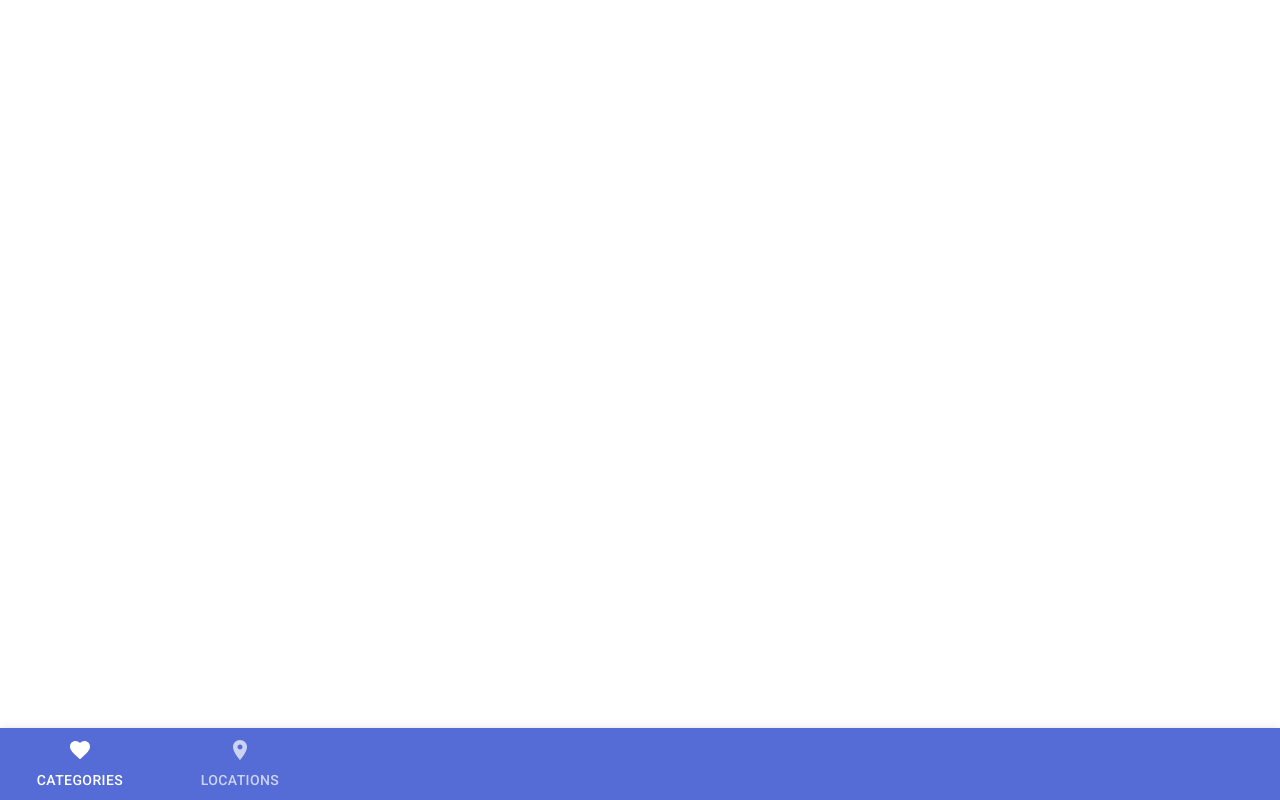
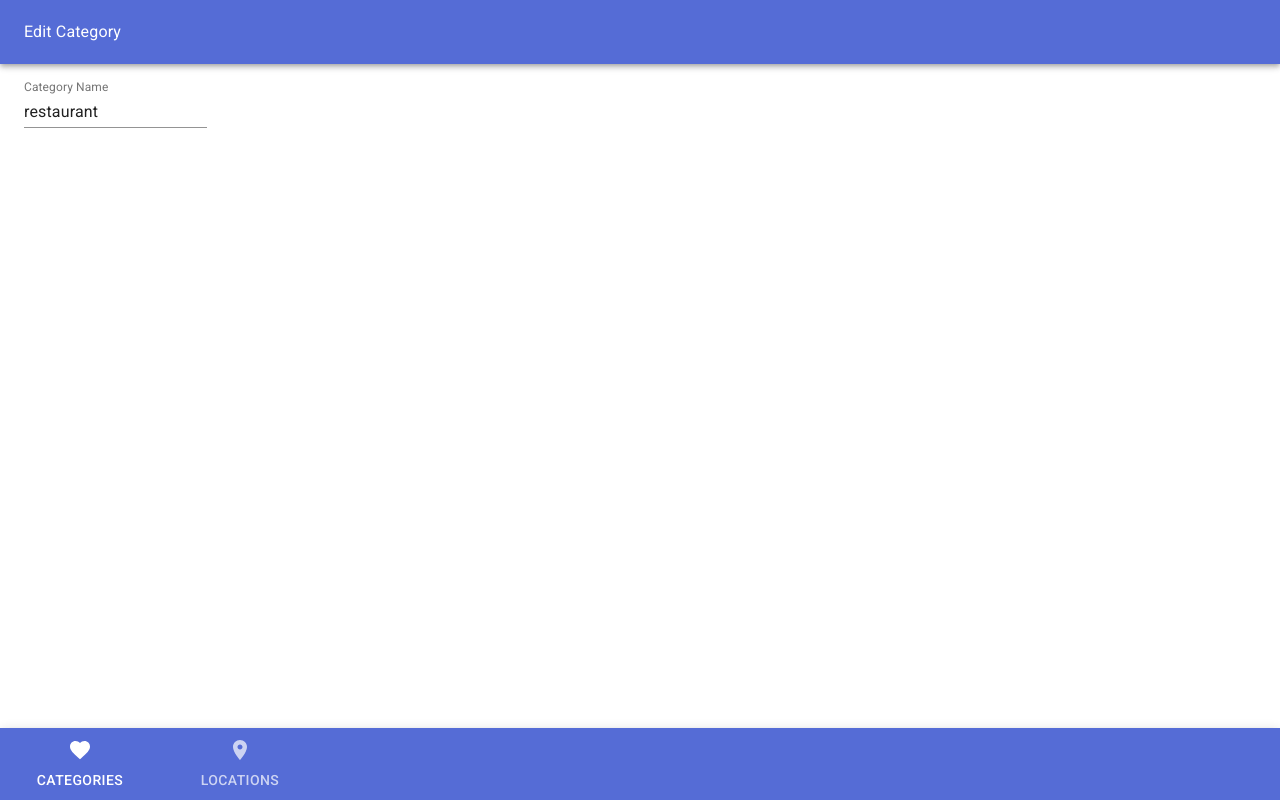
Before and after one commit to shootermv/welldone-software-exam, a React (Create React App) app: page /categories/1 in a window 1280 px wide. Built offline with nearby package versions, Linux system fonts and the light colour scheme.

Commit message:
added edit category component

```diff
--- a/src/App.js
+++ b/src/App.js
@@ -3,7 +3,9 @@ import Container from '@material-ui/core/Container';
 
 
 import Categories from './components/Categories';
+import EditCategory from './components/EditCategory';
 import Locations from './components/Locations';
+
 
 import { BrowserRouter as Router, Route, Switch, Redirect } from "react-router-dom";
 import BottomAppBar from './components/BottomAppBar';
@@ -15,6 +17,7 @@ export default function App() {
         <Router>
           <Switch>
             <Route path="/categories" exact component={Categories} />
+            <Route path="/categories/:id" exact component={EditCategory} />
             <Route path="/locations" component={Locations}/>
             <Route exact path="/" render={() => <Redirect to="/categories" />} />
           </Switch>
--- /dev/null
+++ b/src/components/EditCategory.js
@@ -0,0 +1,34 @@
+import React from "react";
+import TextField from "@material-ui/core/TextField";
+import AppBar from "@material-ui/core/AppBar";
+import Toolbar from "@material-ui/core/Toolbar";
+import Typography from "@material-ui/core/Typography";
+import Paper from "@material-ui/core/Paper";
+import Container from "@material-ui/core/Container";
+export default function EditCategory() {
+  const [value, setValues] = React.useState("restaurant");
+
+  const handleChange = name => event => {
+    setValues(event.target.value);
+  };
+  return (
+    <form noValidate autoComplete="off">
+      <AppBar position="static">
+        <Toolbar>
+          <Typography type="title" color="inherit">
+            {"Edit Category"}
+          </Typography>
+        </Toolbar>
+      </AppBar>
+      <Container>
+          <TextField
+            id="standard-name"
+            label="Category Name"
+            value={value}
+            onChange={handleChange("name")}
+            margin="normal"
+          />
+      </Container>
+    </form>
+  );
+}
```
